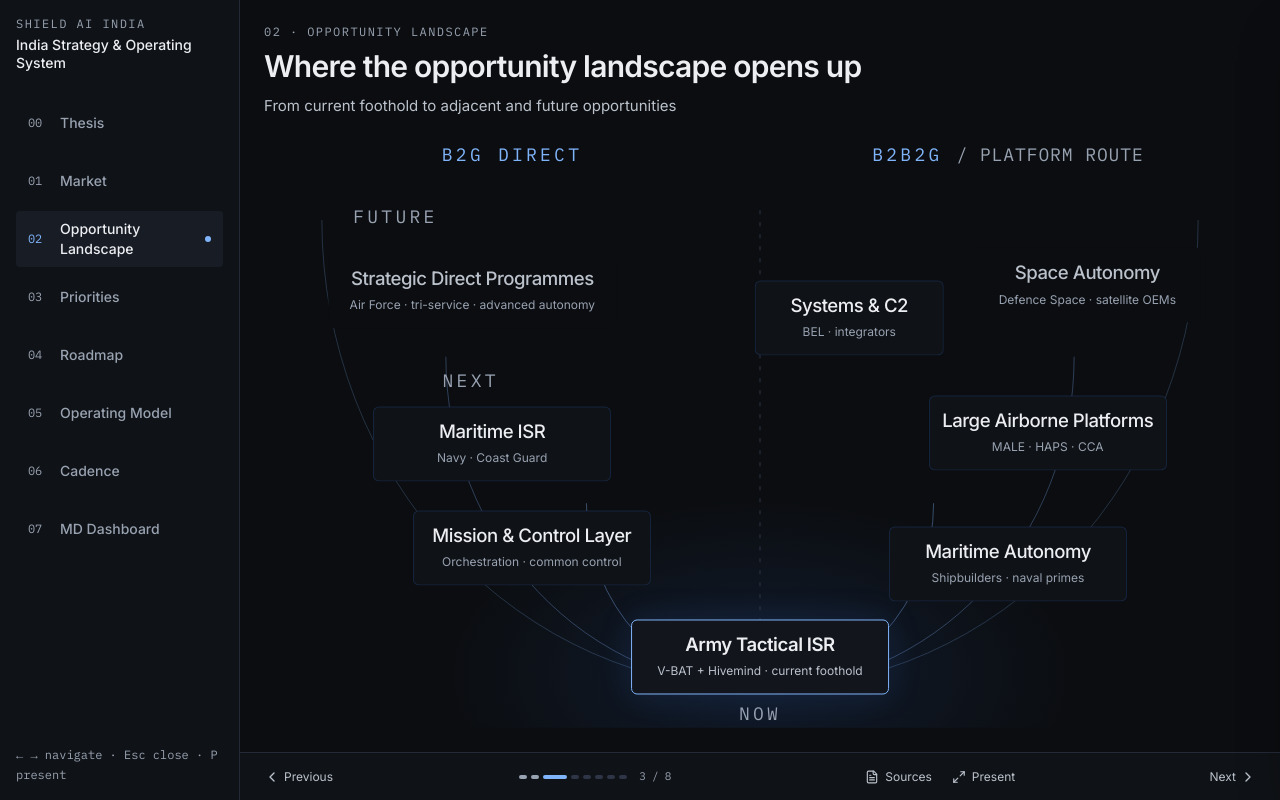
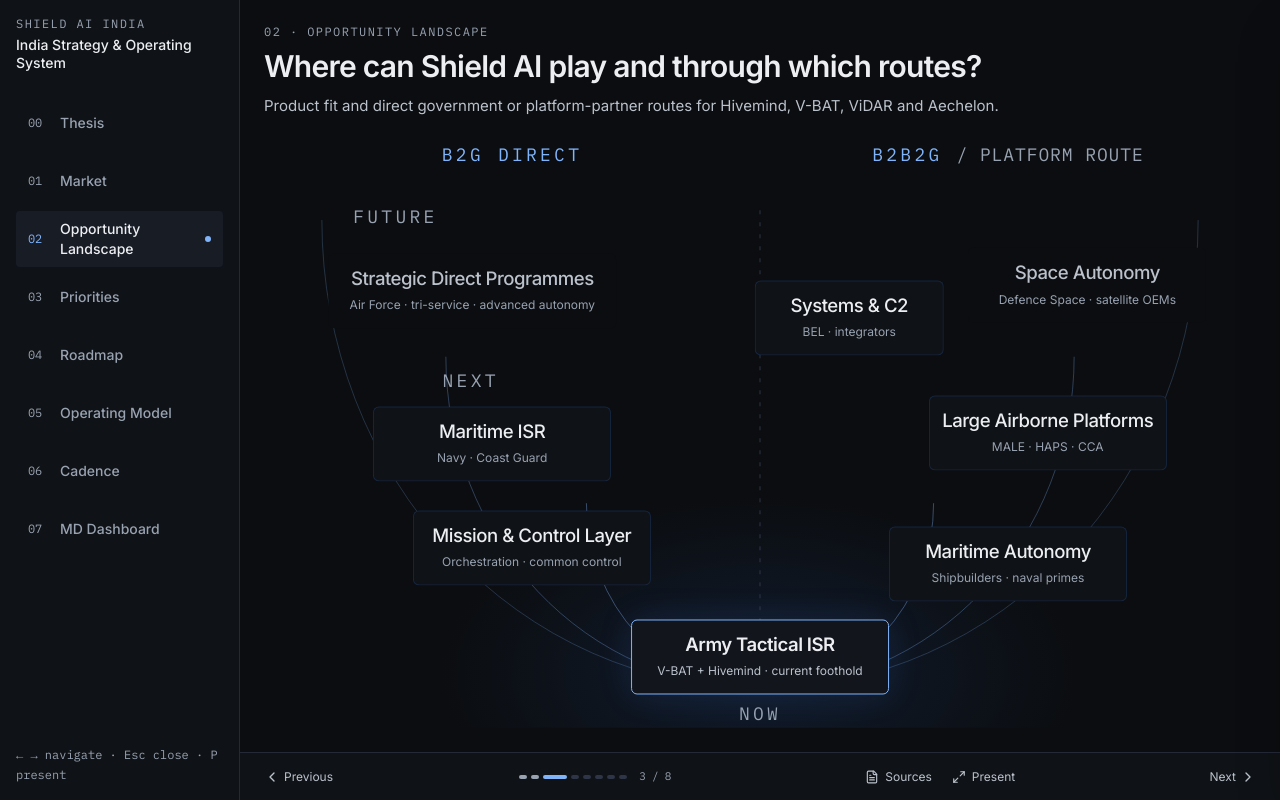
Before and after one commit to Sakshambhutani/shield-ai-emergent, a React (Vite) app in the folder shield-ai-india-source/frontend/: page /opportunities in a window 1280 px wide. Built offline with nearby package versions, Linux system fonts and the light colour scheme.

Commit message:
Clarify market and opportunity page headings

```diff
--- a/shield-ai-india-source/frontend/src/sections/Buyers.tsx
+++ b/shield-ai-india-source/frontend/src/sections/Buyers.tsx
@@ -49,7 +49,7 @@
   const openResearch = (id: string) => { lastTrigger.current = document.activeElement as HTMLElement; setSelected(OPPORTUNITY_ARENAS.find((arena) => arena.id === id) ?? null); };
 
   return <Screen className="opportunity-landscape">
-    <Headline title="Where the opportunity landscape opens up" sub="From current foothold to adjacent and future opportunities" />
+    <Headline title="Where can Shield AI play and through which routes?" sub="Product fit and direct government or platform-partner routes for Hivemind, V-BAT, ViDAR and Aechelon." />
     <div className="radar-body" data-testid={explore ? 'opportunity-explore' : 'opportunity-story'}>
       <div className="opportunity-radar" data-testid="opportunity-landscape-map" aria-label="Opportunity radar: B2G Direct on the left, B2B2G on the right; Now at the foothold, Next on the middle arcs, Future on the outer arc">
         <div className="radar-routes"><h2>B2G Direct</h2><h2>B2B2G <span>/ Platform Route</span></h2></div>
--- a/shield-ai-india-source/frontend/src/sections/Money.tsx
+++ b/shield-ai-india-source/frontend/src/sections/Money.tsx
@@ -50,7 +50,7 @@
   const programmes = rowsFor(area);
   const selected = programmes.find(n => n.id === selectedByArea[area]) ?? programmes[0];
   return <section className="market-page" data-testid="market-page">
-    <Headline title="Where can autonomy find a place in India?" sub="Programmes, capability needs and procurement routes across government." />
+    <Headline title="Where is India investing in defence capability?" sub="Programmes, procurement activity and capability needs across defence and security." />
     <div className="market-workspace">
       <nav className="market-area-list" aria-label="Market opportunity areas">
         <div className="market-eyebrow market-area-label">Opportunity areas</div>
```
